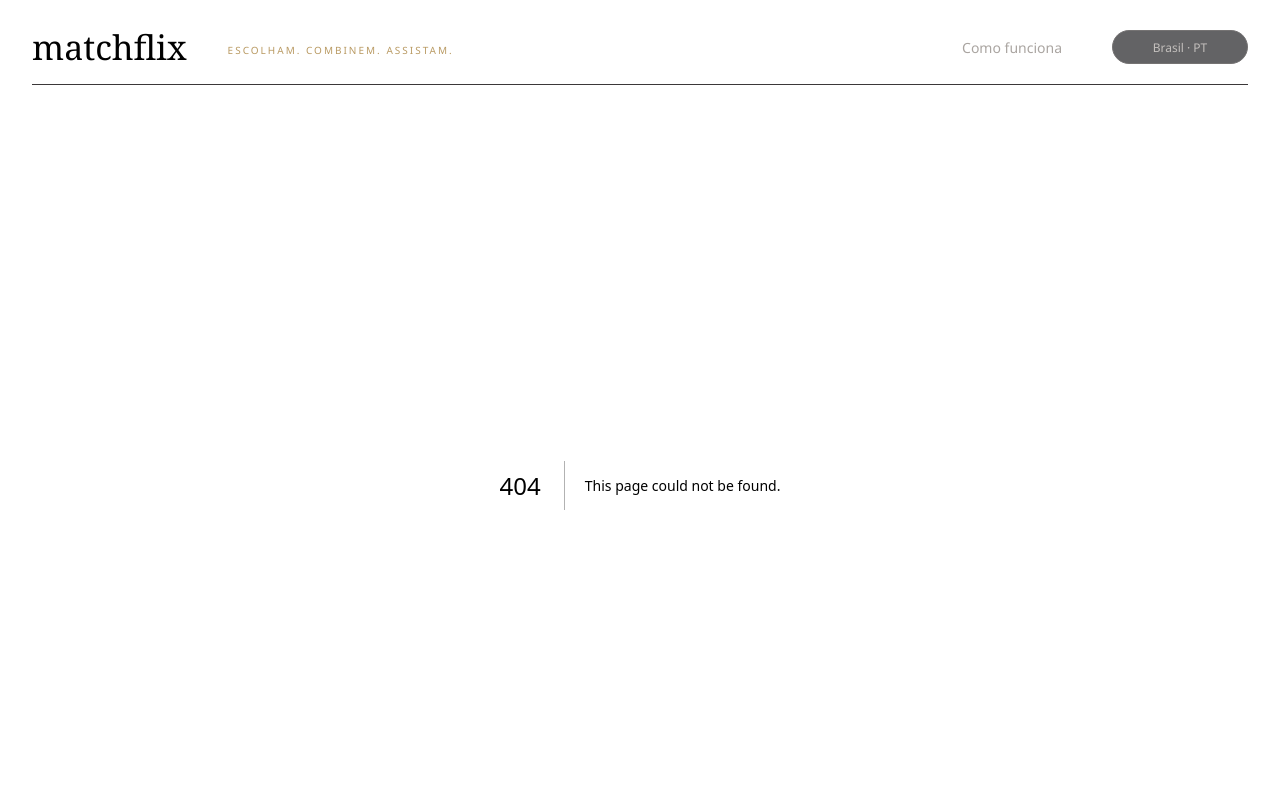
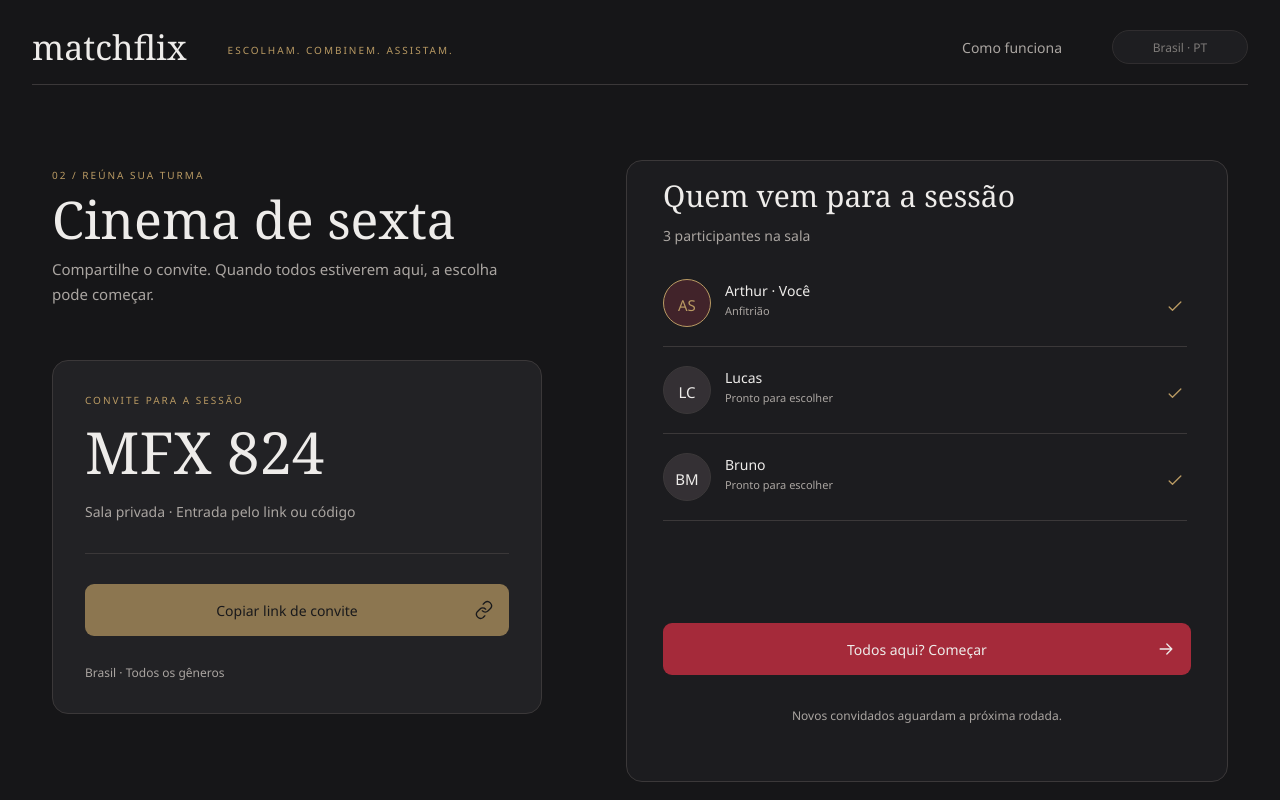
Before and after one commit to arthursobral/Matchflix, a Next.js app: page /sala in a window 1280 px wide. Before the commit this address had no page. Shown: the top 800 px of the page. Built offline with nearby package versions, Linux system fonts and the light colour scheme.

Commit message:
feat: tela Sala de espera com dados de demonstração

```diff
--- /dev/null
+++ b/app/sala/page.tsx
@@ -0,0 +1,77 @@
+import type { Metadata } from "next";
+import { Avatar } from "@/components/Avatar";
+import { Button } from "@/components/Button";
+import { demoRoom as room } from "@/lib/demo-room";
+import { ptBR as t } from "@/messages/pt-BR";
+import styles from "./sala.module.css";
+
+const r = t.room;
+
+export const metadata: Metadata = { title: `${room.name} — Matchflix` };
+
+export default function RoomPage() {
+  const total = room.participants.length;
+
+  return (
+    <main className={styles.main}>
+      <section className={styles.intro}>
+        <p className="eyebrow">{r.eyebrow}</p>
+        <h1>{room.name}</h1>
+        <p className={`${styles.lead} desktop-only`}>{r.lead}</p>
+        <p className={`${styles.lead} mobile-only`}>{r.leadMobile}</p>
+
+        <div className={styles.invite}>
+          <p className="eyebrow desktop-only">{r.invite.eyebrow}</p>
+          <p className="eyebrow mobile-only">{r.invite.eyebrowMobile}</p>
+          <p className={styles.code}>{room.code}</p>
+          <p className={`${styles.private} desktop-only`}>{r.invite.private}</p>
+          <div className={styles.copy}>
+            <Button icon="link" variant="gold" unavailableHint={t.nav.soon}>
+              {r.invite.copy}
+            </Button>
+          </div>
+          <p className={`${styles.meta} desktop-only`}>
+            {room.country} · {room.genres}
+          </p>
+        </div>
+      </section>
+
+      <section className={styles.roster}>
+        <div className={styles.rosterHead}>
+          <h2 className="desktop-only">{r.who}</h2>
+          <h2 className="mobile-only">{r.whoMobile}</h2>
+          <p className="desktop-only">{r.countInRoom(total)}</p>
+          <p className="mobile-only">{r.count(total)}</p>
+        </div>
+
+        <ul className={styles.list}>
+          {room.participants.map((p) => (
+            <li key={p.name}>
+              <Avatar initials={p.initials} host={p.host} size="lg" />
+              <span className={styles.who}>
+                <strong>{p.you ? `${p.name} · ${r.you}` : p.name}</strong>
+                <small>{p.host ? r.host : r.ready}</small>
+              </span>
+              <svg className={styles.check} viewBox="0 0 24 24" aria-hidden="true">
+                <path d="m5 12 4 4L19 6" />
+              </svg>
+            </li>
+          ))}
+        </ul>
+
+        <p className={`${styles.meta} ${styles.metaMobile} mobile-only`}>
+          {room.country} · {room.genres}
+        </p>
+
+        <div className={styles.start}>
+          {/* M1: navegação de demonstração; o início real da rodada é do M3. */}
+          <Button icon="arrow" href="/escolher">
+            {r.start}
+          </Button>
+          <p className="desktop-only">{r.startNote}</p>
+          <p className="mobile-only">{r.startNoteMobile}</p>
+        </div>
+      </section>
+    </main>
+  );
+}
--- /dev/null
+++ b/app/sala/sala.module.css
@@ -0,0 +1,238 @@
+/* Base = mobile (referência 390 × 920). Desktop (referência 1440 × 1000) a partir de 1200px. */
+.main {
+  padding-top: 25px;
+}
+
+.intro h1 {
+  margin-top: 17px;
+  font: 400 33px/40px var(--font-serif);
+}
+
+.lead {
+  margin-top: 12px;
+  color: var(--text-2);
+  font-size: 13px;
+  line-height: 18px;
+}
+
+/* Convite */
+.invite {
+  margin-top: 27px;
+  padding: 24px;
+  border: 1px solid var(--border);
+  border-radius: 14px;
+  background: var(--surface);
+}
+
+.code {
+  margin: 14px 0 0;
+  font: 400 34px/40px var(--font-serif);
+}
+
+.copy {
+  --button-h: 46px;
+  margin-top: 11px;
+}
+
+.meta {
+  color: var(--text-2);
+  font-size: 12px;
+}
+
+/* Participantes */
+.rosterHead {
+  display: flex;
+  align-items: baseline;
+  justify-content: space-between;
+  margin-top: 25px;
+}
+
+.rosterHead h2 {
+  font: 400 24px/30px var(--font-serif);
+}
+
+.rosterHead p {
+  position: relative;
+  top: -4px;
+  color: var(--text-2);
+  font-size: 12px;
+}
+
+.list {
+  margin: 6px 0 0;
+  padding: 0;
+  list-style: none;
+}
+
+.list li {
+  display: flex;
+  align-items: center;
+  gap: 14px;
+  height: 66px;
+}
+
+.who strong,
+.who small {
+  display: block;
+  font-weight: 400;
+}
+
+.who strong {
+  font-size: 14px;
+  line-height: 18px;
+}
+
+.who small {
+  margin-top: 5px;
+  color: var(--text-2);
+  font-size: 11px;
+  line-height: 16px;
+}
+
+.check {
+  position: relative;
+  top: 2px;
+  width: 18px;
+  height: 18px;
+  margin: 0 10px 0 auto;
+  fill: none;
+  stroke: var(--gold);
+  stroke-width: 1.6;
+  stroke-linecap: round;
+  stroke-linejoin: round;
+}
+
+.metaMobile {
+  margin-top: 22px;
+  padding-top: 21px;
+  border-top: 1px solid var(--border);
+}
+
+.start {
+  margin-top: 30px;
+}
+
+.start p {
+  margin-top: 16px;
+  color: var(--text-2);
+  font-size: 11px;
+  text-align: center;
+}
+
+@media (min-width: 1200px) {
+  .main {
+    display: grid;
+    grid-template-columns: minmax(0, 533fr) minmax(0, 655fr);
+    column-gap: 84px;
+    align-items: start;
+    padding: 75px 20px 0;
+  }
+
+  .intro {
+    padding-top: 8px;
+  }
+
+  .intro h1 {
+    margin-top: 6px;
+    font-size: 52px;
+    line-height: 62px;
+  }
+
+  .lead {
+    max-width: 470px;
+    margin-top: 7px;
+    font-size: 15px;
+    line-height: 25px;
+  }
+
+  .invite {
+    margin-top: 53px;
+    padding: 32px;
+    border-radius: 16px;
+  }
+
+  .code {
+    margin-top: 10px;
+    font-size: 58px;
+    line-height: 70px;
+  }
+
+  .private {
+    margin-top: 15px;
+    padding-bottom: 32px;
+    border-bottom: 1px solid var(--border);
+    color: var(--text-2);
+    font-size: 14px;
+  }
+
+  .copy {
+    --button-h: 52px;
+    margin-top: 30px;
+  }
+
+  .meta {
+    margin-top: 28px;
+  }
+
+  .roster {
+    display: flex;
+    flex-direction: column;
+    min-height: 622px;
+    padding: 17px 36px 57px;
+    border: 1px solid var(--border);
+    border-radius: 16px;
+    background: #1c1c1f;
+  }
+
+  .rosterHead {
+    display: block;
+    margin-top: 0;
+  }
+
+  .rosterHead h2 {
+    font-size: 30px;
+    line-height: 36px;
+  }
+
+  .rosterHead p {
+    top: 0;
+    margin-top: 12px;
+    font-size: 14px;
+  }
+
+  .list {
+    flex: 1;
+    margin: 15px 4px 0 0;
+  }
+
+  .list li {
+    height: 87px;
+    gap: 14px;
+    border-bottom: 1px solid var(--border);
+  }
+
+  .who {
+    position: relative;
+    top: -3px;
+  }
+
+  .who small {
+    margin-top: 3px;
+  }
+
+  .check {
+    top: 4px;
+    width: 20px;
+    height: 20px;
+    margin-right: 2px;
+  }
+
+  .start {
+    margin-top: 0;
+  }
+
+  .start p {
+    margin-top: 32px;
+    font-size: 12px;
+  }
+}
--- a/components/Avatar.module.css
+++ b/components/Avatar.module.css
@@ -1,13 +1,33 @@
 .avatar {
   display: inline-grid;
   place-items: center;
-  width: 36px;
-  height: 36px;
+  flex: none;
   border-radius: 50%;
   background: #343034;
   border: 1px solid var(--border);
   color: var(--text);
+}
+
+.sm {
+  width: 36px;
+  height: 36px;
   font-size: 11px;
+}
+
+/* lg: 42px no mobile, 48px no desktop (lista de participantes) */
+.lg {
+  width: 42px;
+  height: 42px;
+  font-size: 13px;
+}
+
+@media (min-width: 1200px) {
+  .lg {
+    width: 48px;
+    height: 48px;
+    padding-top: 4px;
+    font-size: 15px;
+  }
 }
 
 .host {
--- a/components/Avatar.tsx
+++ b/components/Avatar.tsx
@@ -1,8 +1,10 @@
 import styles from "./Avatar.module.css";
 
-export function Avatar({ initials, host = false }: { initials: string; host?: boolean }) {
+type Props = { initials: string; host?: boolean; size?: "sm" | "lg" };
+
+export function Avatar({ initials, host = false, size = "sm" }: Props) {
   return (
-    <span className={`${styles.avatar} ${host ? styles.host : ""}`} aria-hidden="true">
+    <span className={`${styles.avatar} ${styles[size]} ${host ? styles.host : ""}`} aria-hidden="true">
       {initials}
     </span>
   );
--- a/components/Button.module.css
+++ b/components/Button.module.css
@@ -4,7 +4,7 @@
   align-items: center;
   justify-content: center;
   width: 100%;
-  height: 52px;
+  height: var(--button-h, 52px);
   padding: 0 34px 0 14px;
   border-radius: 9px;
   border: 1px solid transparent;
@@ -15,6 +15,11 @@
 
 .primary {
   background: var(--accent);
+}
+
+.gold {
+  background: var(--gold);
+  color: var(--bg);
 }
 
 .secondary {
--- a/components/Button.tsx
+++ b/components/Button.tsx
@@ -10,7 +10,7 @@ const icons = {
 type Props = {
   children: ReactNode;
   icon: keyof typeof icons;
-  variant?: "primary" | "secondary";
+  variant?: "primary" | "secondary" | "gold";
   /** Sem `href`, o botão é exibido como indisponível. */
   href?: string;
   unavailableHint?: string;
--- a/components/Shell.module.css
+++ b/components/Shell.module.css
@@ -34,7 +34,7 @@
 
 .footer {
   margin-top: auto;
-  padding: 40px 0 21px;
+  padding: 24px 0 21px;
   color: var(--text-2);
   font-size: 10px;
   text-align: center;
--- /dev/null
+++ b/lib/demo-room.ts
@@ -0,0 +1,12 @@
+/** Sala fictícia do modo de demonstração (M1). Substituída por dados reais no M2/M3. */
+export const demoRoom = {
+  name: "Cinema de sexta",
+  code: "MFX 824",
+  country: "Brasil",
+  genres: "Todos os gêneros",
+  participants: [
+    { initials: "AS", name: "Arthur", host: true, you: true },
+    { initials: "LC", name: "Lucas", host: false, you: false },
+    { initials: "BM", name: "Bruno", host: false, you: false },
+  ],
+} as const;
--- a/messages/pt-BR.ts
+++ b/messages/pt-BR.ts
@@ -63,5 +63,26 @@ export const ptBR = {
     submit: "Criar sala e convidar",
     submitNote: "Os filtros podem ser ajustados depois.",
   },
+  room: {
+    eyebrow: "02 / Reúna sua turma",
+    lead: "Compartilhe o convite. Quando todos estiverem aqui, a escolha pode começar.",
+    leadMobile: "A melhor parte do filme é a companhia.",
+    invite: {
+      eyebrow: "Convite para a sessão",
+      eyebrowMobile: "Código da sala",
+      private: "Sala privada · Entrada pelo link ou código",
+      copy: "Copiar link de convite",
+    },
+    who: "Quem vem para a sessão",
+    whoMobile: "Na sala",
+    count: (n: number) => (n === 1 ? "1 participante" : `${n} participantes`),
+    countInRoom: (n: number) => (n === 1 ? "1 participante na sala" : `${n} participantes na sala`),
+    you: "Você",
+    host: "Anfitrião",
+    ready: "Pronto para escolher",
+    start: "Todos aqui? Começar",
+    startNote: "Novos convidados aguardam a próxima rodada.",
+    startNoteMobile: "O anfitrião inicia a rodada.",
+  },
   footer: "Uma escolha em comum. Uma noite de cinema.",
 } as const;
```
